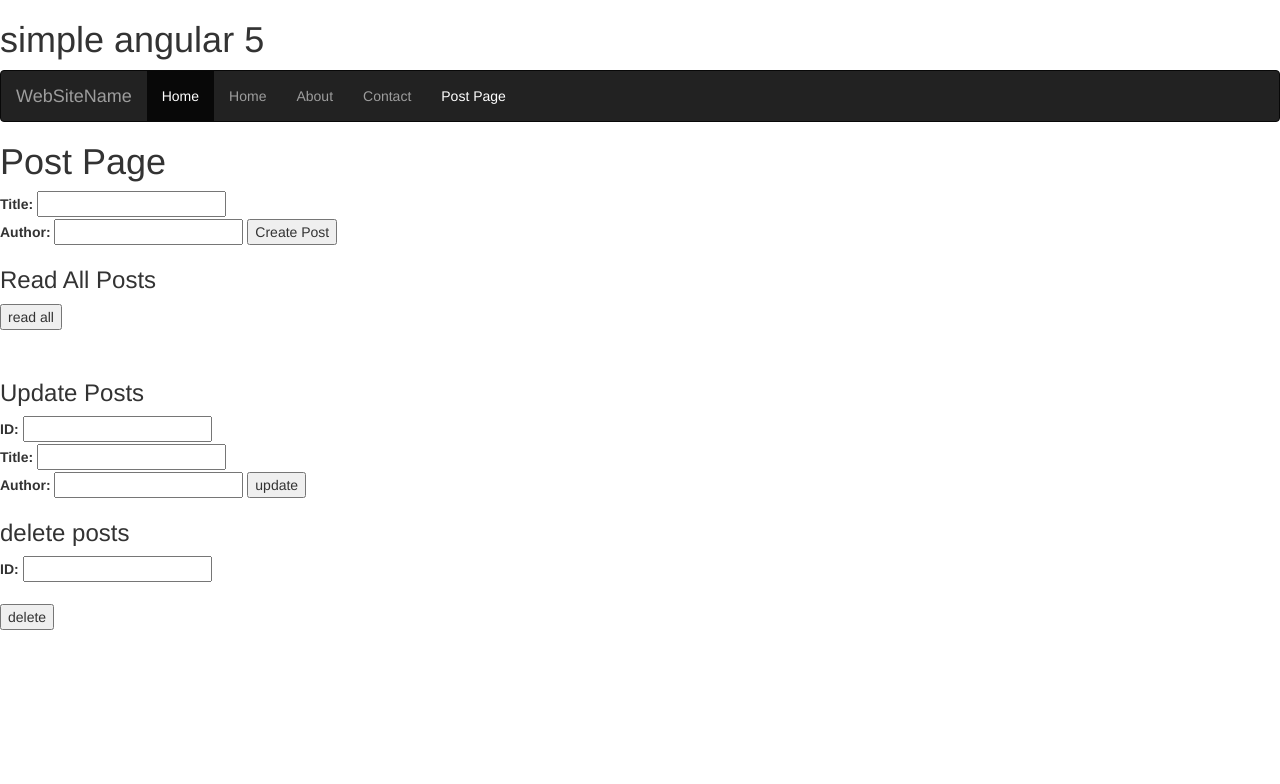
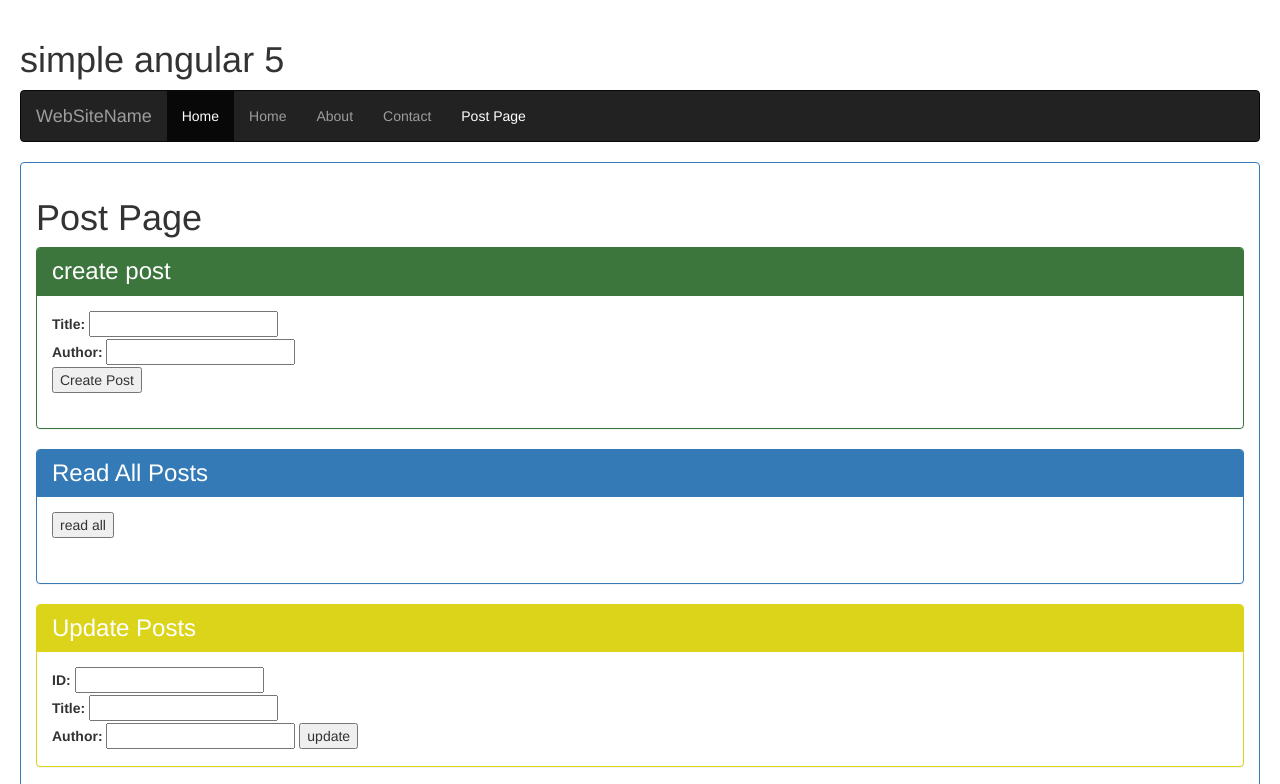
Before and after one commit to JacobOMiller/simple-angular-5, a website: page public/index.html at #/postpage in a window 1280 px wide. Both pictures are taken after a click on the link "Post Page". Shown: the top 784 px of the page. Drawn offline with nearby package versions, Linux system fonts and the light colour scheme; some packages are replaced by stand-ins of ours.

Commit message:
adds nice styles

```diff
--- /dev/null
+++ b/public/css/style.css
@@ -0,0 +1,36 @@
+body{
+    padding: 20px;
+}
+.panel .panel-heading h3{
+    margin: 0;
+}
+
+.panel-success{
+    border-color: #3c763d;
+}
+
+.panel-success .panel-heading {
+    border-color: #3c763d;
+    background: #3c763d;
+    color: white;
+}
+
+.panel-warning{
+    border-color: #dbd41b
+}
+
+.panel-warning .panel-heading{
+    border-color: #dbd41b;
+    background: #dbd41b;
+    color: white;
+}
+
+.panel-danger{
+    border-color: #a94442;
+}
+
+.panel-danger .panel-heading{
+    border-color: #a94442;
+    background: #a94442;
+    color: white;
+}
--- a/public/index.html
+++ b/public/index.html
@@ -5,20 +5,14 @@
     <meta name="viewport" content="device-width, initial-scale=1">
     <title>simple angular 5</title>
     <link href="/lib/bootstrap/dist/css/bootstrap.css" rel="stylesheet" type="text/css">
-
+    <link type="text/css" rel="stylesheet" href="/css/style.css">
     <!--load scripts  -->
-    <script src="/lib/jquery/jquery.js"></script>
+    <script src="/lib/jquery/dist/jquery.js"></script>
     <script src="/lib/bootstrap/dist/js/bootstrap.js"></script>
 </head>
 <body ng-app="MyApp">
     <h1>simple angular 5</h1>
 
-    <!-- <nav class="navbar navbar-default">
-    <a ui-sref="home">home</a>
-    <a ui-sref="about">about</a>
-    <a ui-sref="contact">contact</a>
-    <a ui-sref="postPage">Posts</a>
-</nav> -->
 
     <nav class="navbar navbar-inverse">
         <div class="container-fluid">
@@ -34,8 +28,11 @@
             </ul>
         </div>
     </nav>
-
-    <div ui-view></div>
+    <div class="panel panel-primary">
+        <div class="panel-body">
+            <div ui-view></div>
+        </div>
+    </div>
 
     <script src="/lib/angular/angular.js"></script>
     <script src="/lib/angular-ui-router/release/angular-ui-router.js"></script>
--- a/public/templates/postpage.html
+++ b/public/templates/postpage.html
@@ -1,6 +1,15 @@
 <h1>Post Page</h1>
 
 <!--write-->
+<!-- <div class="panel panel-default">
+<div class="panel-body">
+</div>
+</div> -->
+<div class="panel panel-success">
+    <div class="panel-heading">
+        <h3>create post</h3>
+    </div>
+    <div class="panel-body">
         <form ng-submit="create ()">
             <div>
                 <label>Title: </label>
@@ -9,11 +18,19 @@
             <div>
                 <label>Author: </label>
                 <input ng-model="post.author">
+            </div>
             <button>Create Post</button>
         </form>
         <br>
+    </div>
+</div>
+
 <div></div>
+<div class="panel panel-primary">
+    <div class="panel-heading">
         <h3>Read All Posts</h3>
+    </div>
+    <div class="panel-body">
         <button ng-click="readAll ()">read all</button>
 
         <!--read-->
@@ -27,9 +44,15 @@
             </li>
         </ul>
         <br>
+    </div>
+</div>
 <div></div>
 <!--update  -->
+<div class="panel panel-warning">
+    <div class="panel-heading">
         <h3>Update Posts</h3>
+    </div>
+    <div class="panel-body">
         <form ng-submit="updatePost ()">
             <div>
                 <label>ID: </label>
@@ -45,9 +68,17 @@
                 <button>update</button>
             </form>
             <br>
+        </div>
+    </div>
+</div>
 <div></div>
 <!-- delete -->
+<div class="panel panel-danger">
+
+    <div class="panel panel-heading">
         <h3>delete posts</h3>
+    </div>
+    <div class="panel-body">
         <form ng-submit="deletePost ()">
             <div>
                 <label>ID: </label>
@@ -56,3 +87,5 @@
             <br>
             <button>delete</button>
         </form>
+    </div>
+</div>
```
Lines whose indentation alone changed are shown as unchanged.
